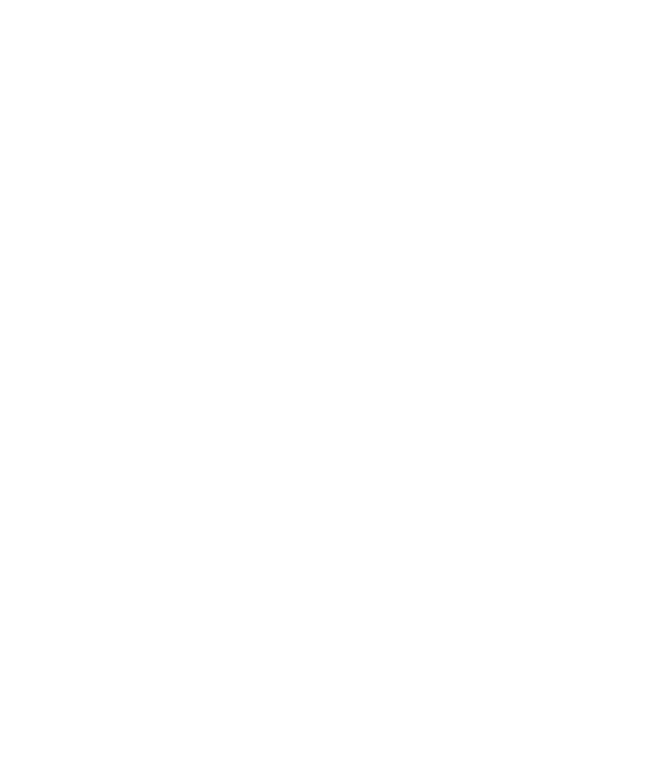
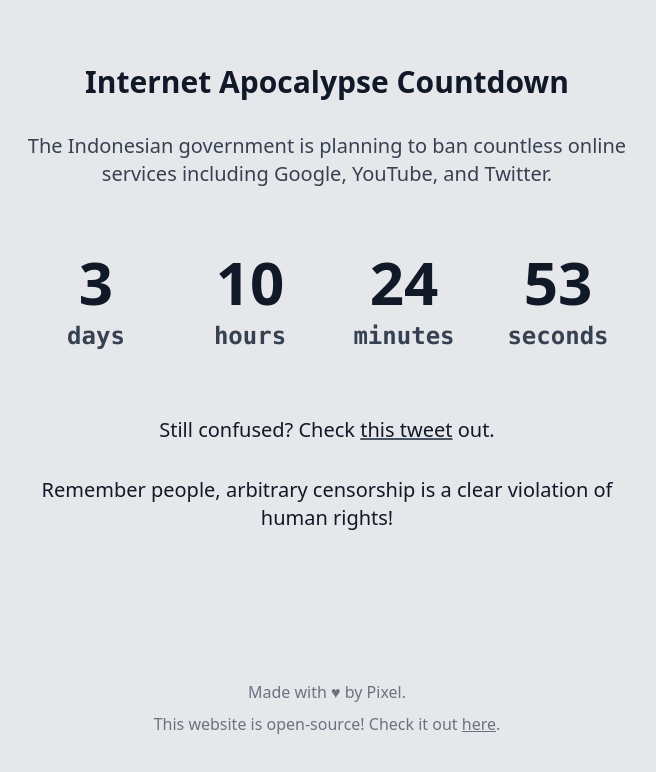
Before and after one commit to pnxl/kominf-uck, a React (Create React App) app: page / in a window 1280 px wide. Shown: the top 772 px of the page, without its empty margins (313-969 px from the left). Built offline with nearby package versions, Linux system fonts and the light colour scheme.

Commit message:
actual site

```diff
--- a/src/App.jsx
+++ b/src/App.jsx
@@ -1,3 +1,96 @@
-export default function () {
-  return <div></div>;
+import { useEffect, useState } from "react";
+import { Tweet } from "react-twitter-widgets";
+
+function getDiff(t1, t2) {
+  const diff = new Date(t2.getTime() - t1.getTime());
+  return {
+    day: diff.getUTCDate() - 1,
+    hour: diff.getUTCHours(),
+    minute: diff.getUTCMinutes(),
+    second: diff.getUTCSeconds(),
+  };
 }
+
+export default function App() {
+  const enforced = new Date(1658336400 * 1000);
+  const [diff, setDiff] = useState({});
+
+  useEffect(() => {
+    setInterval(() => {
+      setDiff(getDiff(new Date(), enforced));
+    }, 1000);
+  });
+
+  return (
+    <div className="flex min-h-screen flex-row justify-center bg-gray-200 py-16 text-gray-900 hover:decoration-2 dark:bg-gray-900 dark:text-gray-200">
+      <div className="flex flex-col justify-between space-y-16">
+        <div className="flex flex-col space-y-8 px-8 md:max-w-2xl md:space-y-16">
+          <div className="space-y-4 md:space-y-8">
+            <h1 className="text-center text-3xl font-semibold">
+              Internet Apocalypse Countdown
+            </h1>
+            <p className="text-center text-xl font-medium text-gray-700 dark:text-gray-400">
+              The Indonesian government is planning to ban countless online
+              services including Google, YouTube, and Twitter.
+            </p>
+          </div>
+          <div className="grid gap-4 text-6xl font-semibold md:grid-cols-4 md:gap-2">
+            <div className="space-y-2">
+              <h1 className="text-center">{diff.day}</h1>
+              <h2 className="text-center font-mono text-2xl text-gray-700 dark:text-gray-400">
+                days
+              </h2>
+            </div>
+            <div className="space-y-2">
+              <h1 className="text-center">{diff.hour}</h1>
+              <h2 className="text-center font-mono text-2xl text-gray-700 dark:text-gray-400">
+                hours
+              </h2>
+            </div>
+            <div className="space-y-2">
+              <h1 className="text-center">{diff.minute}</h1>
+              <h2 className="text-center font-mono text-2xl text-gray-700 dark:text-gray-400">
+                minutes
+              </h2>
+            </div>
+            <div className="space-y-2">
+              <h1 className="text-center">{diff.second}</h1>
+              <h2 className="text-center font-mono text-2xl text-gray-700 dark:text-gray-400">
+                seconds
+              </h2>
+            </div>
+          </div>
+          <div className="space-y-4 md:space-y-8">
+            <p className="text-center text-xl font-medium">
+              Still confused? Check{" "}
+              <a
+                href="https://twitter.com/resir014/status/1547937891380146177"
+                className="underline decoration-gray-600 decoration-2 hover:text-gray-800 hover:decoration-blue-500 dark:decoration-gray-500 dark:hover:text-gray-100"
+              >
+                this tweet
+              </a>{" "}
+              out.
+            </p>
+            <h2 className="text-center text-xl font-medium">
+              Remember people, arbitrary censorship is a clear violation of
+              human rights!
+            </h2>
+          </div>
+        </div>
+        <div className="hidden space-y-2 md:block">
+          <p className="text-center text-gray-500">Made with ♥ by Pixel.</p>
+          <p className="text-center text-gray-500">
+            This website is open-source! Check it out{" "}
+            <a
+              href="https://github.com/pnxl/kominfuck"
+              className="underline hover:text-gray-600 hover:decoration-blue-800 dark:hover:text-gray-400"
+            >
+              here
+            </a>
+            .
+          </p>
+        </div>
+      </div>
+    </div>
+  );
+}
```
